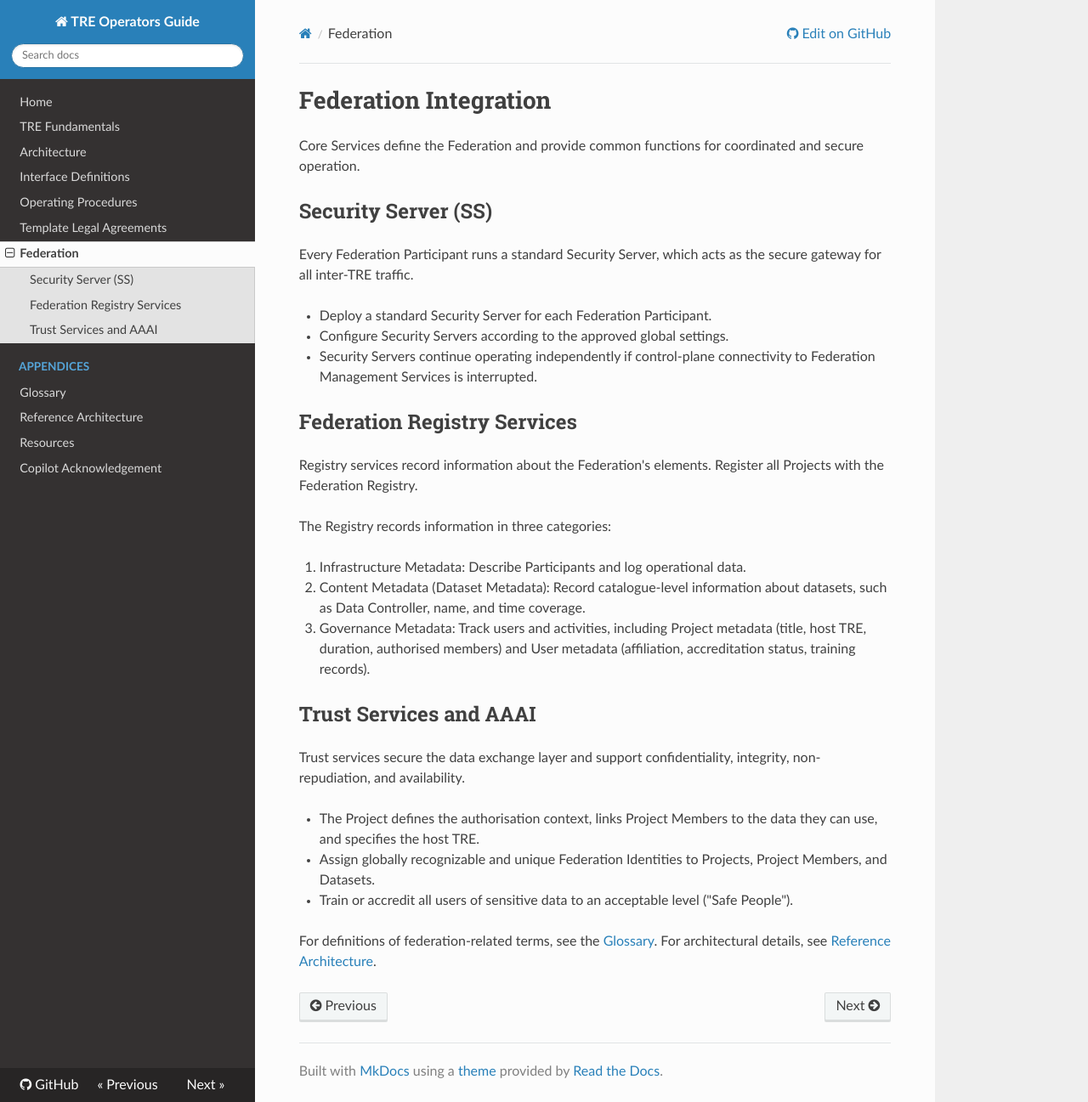
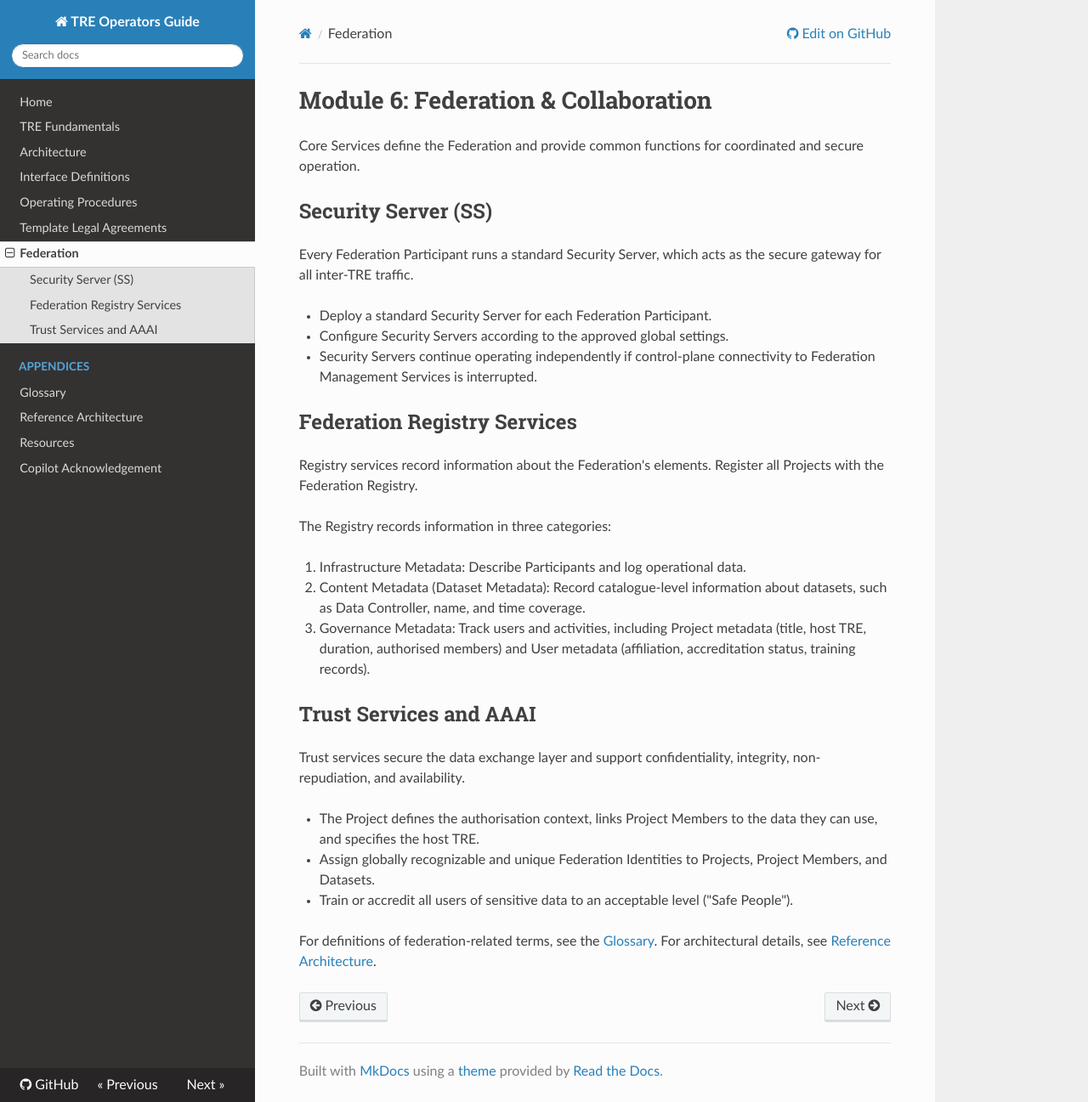
Before and after one commit to unioslo/tre-operators-docs, an MkDocs documentation site: the page built from docs/federation.md, in a window 1280 px wide and 1297 px high. Shown: the whole window at 85% size. Built offline with MkDocs 1.6.1, drawn with Linux system fonts in a browser that asks for light colours; nearby versions of some CDN libraries.

Commit message:
Update title of federation documentation

```diff
--- a/docs/federation.md
+++ b/docs/federation.md
@@ -1,4 +1,4 @@
-# Federation Integration
+# Module 6: Federation & Collaboration
 
 Core Services define the Federation and provide common functions for coordinated and secure operation.
 
```
